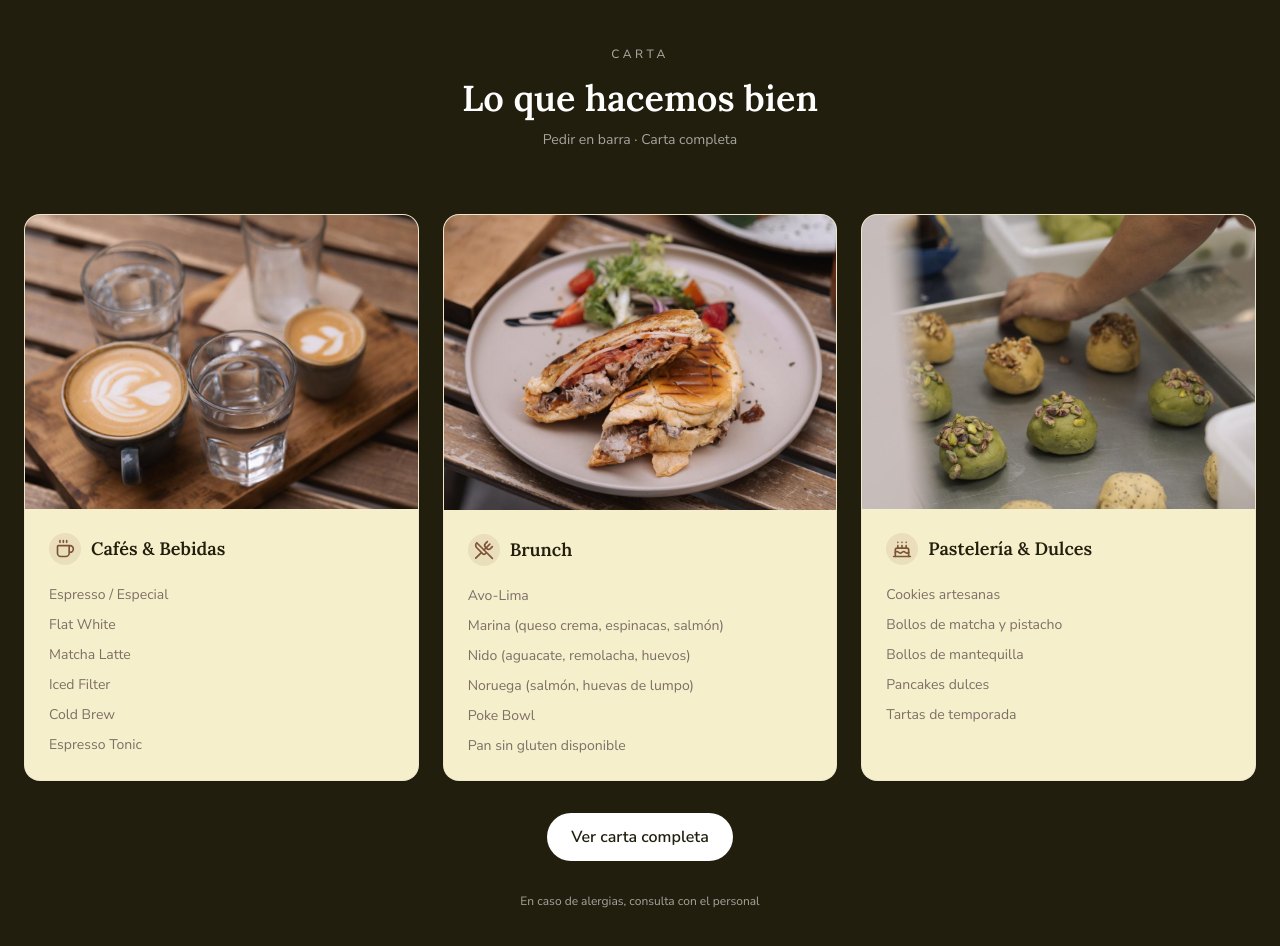
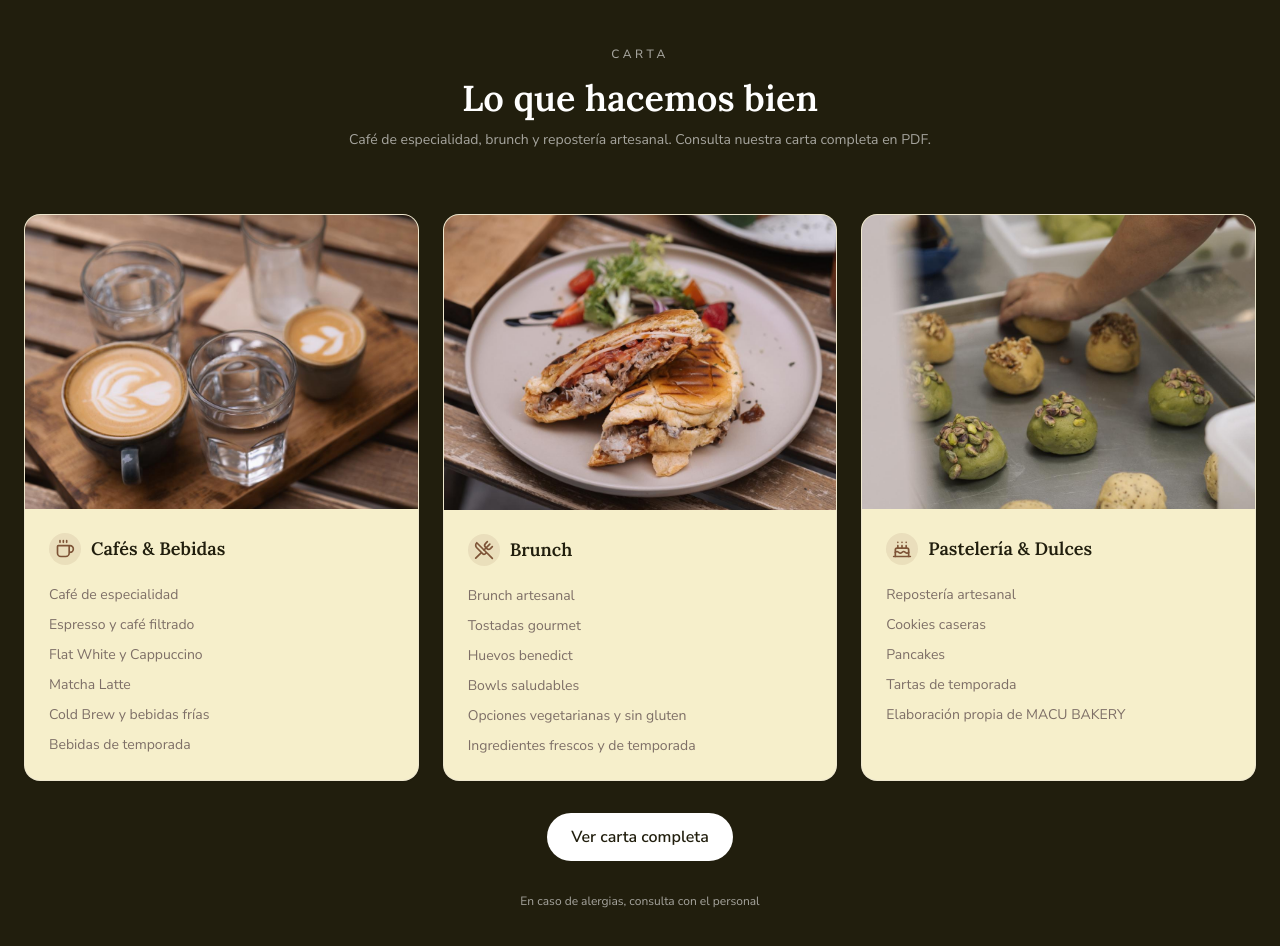
Before and after one commit to raudyweb/RESTART, a React (Vite) app: page / in a window 1280 px wide. Shown: the part 1480-2426 px from the top of the page. Built offline with nearby package versions, Linux system fonts and the light colour scheme.

Commit message:
Update menu items and descriptions in MenuSection

```diff
--- a/src/components/MenuSection.tsx
+++ b/src/components/MenuSection.tsx
@@ -10,12 +10,12 @@ const categories = [
     img: food3,
     imgAlt: "Preparación artesana en barra",
 items: [
-      { name: "Espresso / Especial", price: "1,8€ / 2,3€" },
-      { name: "Flat White", price: "3,8€" },
-      { name: "Matcha Latte", price: "3,7€" },
-      { name: "Iced Filter", price: "4,2€" },
-      { name: "Cold Brew", price: "4,2€" },
-      { name: "Espresso Tonic", price: "4,9€" },
+  { name: "Café de especialidad" },
+  { name: "Espresso y café filtrado" },
+  { name: "Flat White y Cappuccino" },
+  { name: "Matcha Latte" },
+  { name: "Cold Brew y bebidas frías" },
+  { name: "Bebidas de temporada" },
 ],
   },
   {
@@ -24,12 +24,12 @@ const categories = [
     img: food1,
     imgAlt: "Poke Bowl de temporada",
 items: [
-      { name: "Avo-Lima", price: "7,9€" },
-      { name: "Marina (queso crema, espinacas, salmón)", price: "10,9€" },
-      { name: "Nido (aguacate, remolacha, huevos)", price: "10,9€" },
-      { name: "Noruega (salmón, huevas de lumpo)", price: "13,9€" },
-      { name: "Poke Bowl", price: "desde 13,5€" },
-      { name: "Pan sin gluten disponible", price: "+2€" },
+  { name: "Brunch artesanal" },
+  { name: "Tostadas gourmet" },
+  { name: "Huevos benedict" },
+  { name: "Bowls saludables" },
+  { name: "Opciones vegetarianas y sin gluten" },
+  { name: "Ingredientes frescos y de temporada" },
 ],
   },
   {
@@ -38,11 +38,11 @@ const categories = [
     img: food2,
     imgAlt: "Pastelería artesana de Re·Start",
 items: [
-      { name: "Cookies artesanas", price: "" },
-      { name: "Bollos de matcha y pistacho", price: "" },
-      { name: "Bollos de mantequilla", price: "" },
-      { name: "Pancakes dulces", price: "" },
-      { name: "Tartas de temporada", price: "" },
+  { name: "Repostería artesanal" },
+  { name: "Cookies caseras" },
+  { name: "Pancakes" },
+  { name: "Tartas de temporada" },
+  { name: "Elaboración propia de MACU BAKERY" },
 ],
   },
 ];
@@ -53,7 +53,9 @@ const MenuSection = () => (
       <div className="text-center mb-16">
         <p className="text-xs tracking-[0.3em] uppercase text-white/60 mb-4 font-medium">Carta</p>
         <h2 className="font-display text-3xl md:text-4xl font-semibold text-white">Lo que hacemos bien</h2>
-        <p className="text-white/60 mt-3 text-sm">Pedir en barra · Carta completa</p>
+<p className="text-white/60 mt-3 text-sm">
+  Café de especialidad, brunch y repostería artesanal. Consulta nuestra carta completa en PDF.
+</p>
       </div>
       <div className="grid md:grid-cols-3 gap-6">
         {categories.map((cat) => (
```
Lines whose indentation alone changed are shown as unchanged.
